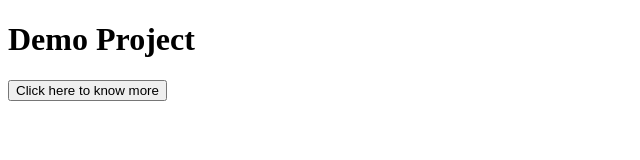
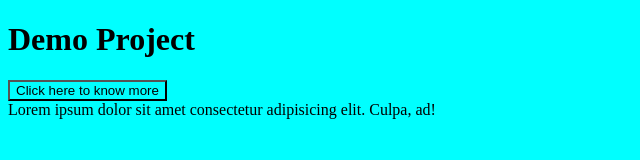
Before and after one commit to MazharGIT160598/Demo, a plain HTML site: page index.html in a window 1280 px wide. Shown: the whole page, without its empty margins (0-640 px from the left). Drawn offline with Linux system fonts and the light colour scheme.

Commit message:
para and style change

```diff
--- a/index.html
+++ b/index.html
@@ -4,9 +4,14 @@
     <meta charset="UTF-8">
     <meta name="viewport" content="width=device-width, initial-scale=1.0">
     <title>Document</title>
+    <link rel="stylesheet" href="style.css">
 </head>
 <body>
     <h1>Demo Project</h1>
     <BUTTon>Click here to know more</BUTTon>
+
+    <div>
+        Lorem ipsum dolor sit amet consectetur adipisicing elit. Culpa, ad!
+    </div>
 </body>
 </html>
--- a/style.css
+++ b/style.css
@@ -0,0 +1,3 @@
+*{
+    background-color: aqua;
+}
```
